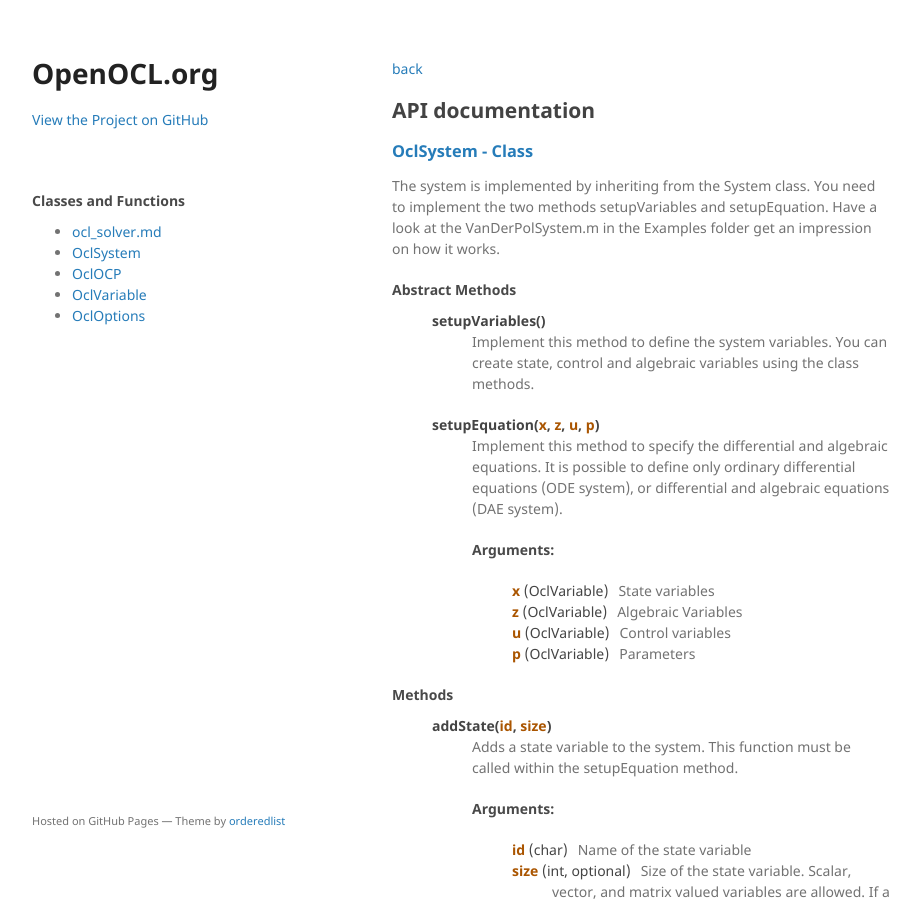
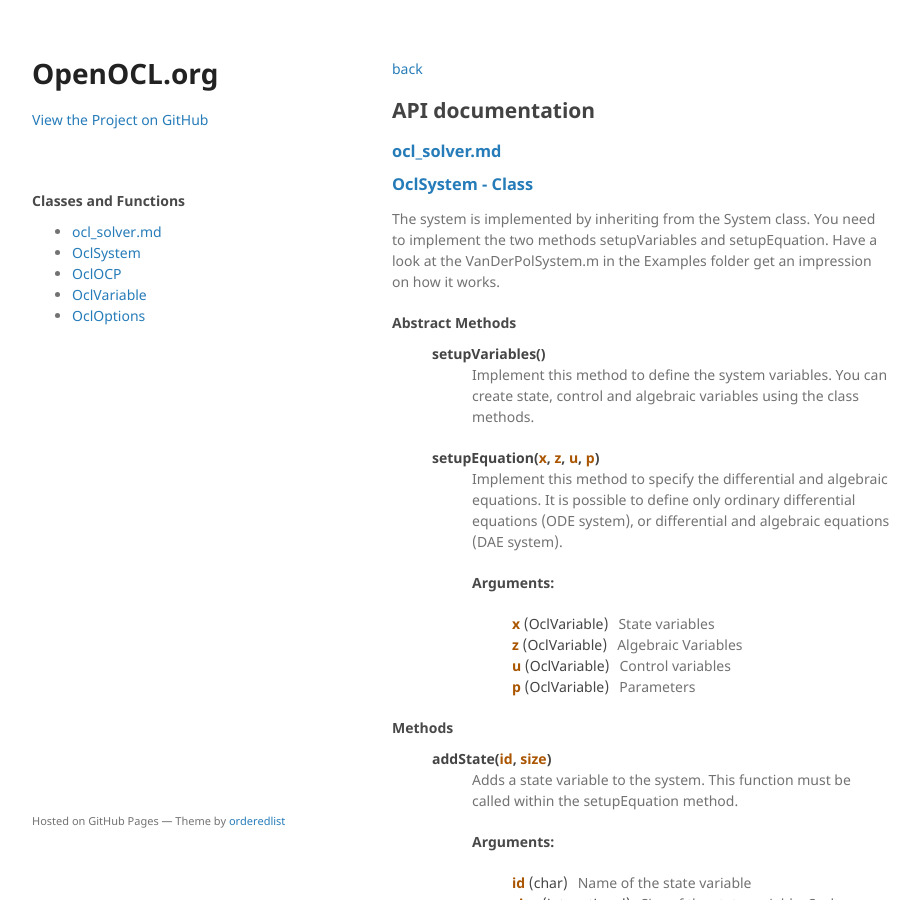
Before and after one commit to OpenOCL/openocl.github.io, a Jekyll site: the page built from api-docs.md, in a window 1280 px wide and 900 px high. Shown: the whole window, without its empty margins (178-1098 px from the left). Built offline with Jekyll 4.4.1, drawn with Linux system fonts in a browser that asks for light colours.

Commit message:
Update api.html

```diff
--- a/_layouts/api.html
+++ b/_layouts/api.html
@@ -9,7 +9,7 @@
 {% for doc in sorted_docs %}
   <h3>
     <a id="{{ doc.id | replace: '/', '' | replace: '.', '' }}">
-      {{ doc.title }}
+      {{ doc.name }}
       {% if doc.type %}
         <span class="endpoint {{ doc.type }}"> - {{ doc.type }}</span>
       {% endif %}
```
